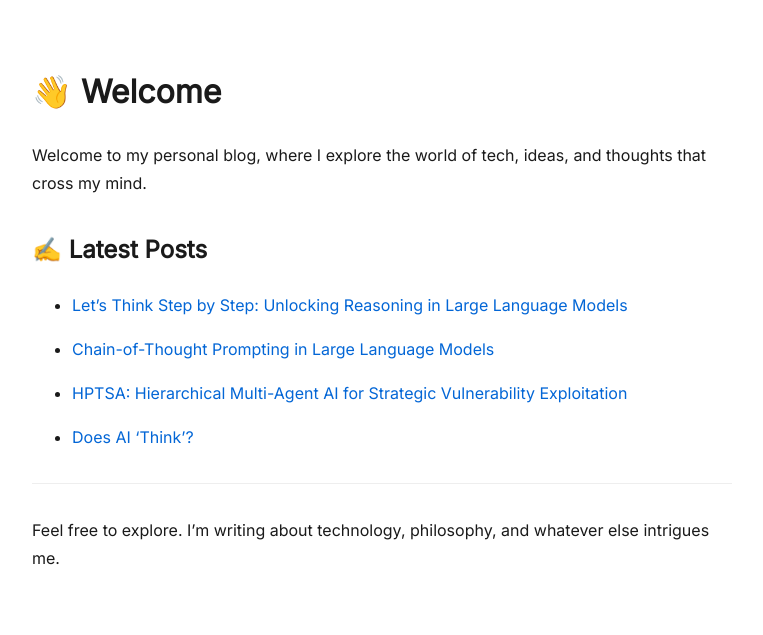
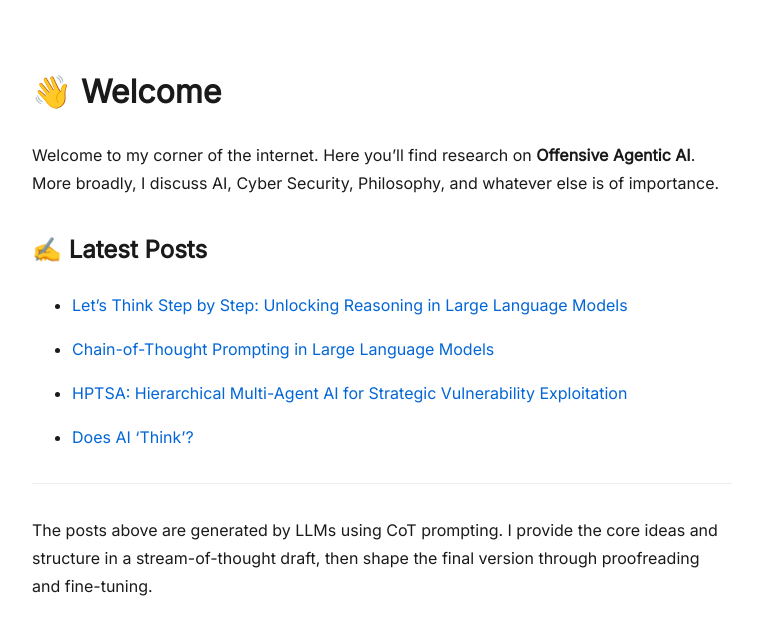
Before and after one commit to frost0x/frost0x.github.io, a Jekyll site: the page built from index.md, in a window 1280 px wide. Shown: the top 635 px of the page, without its empty margins (258-1021 px from the left). Built offline with Jekyll 4.4.1, drawn with Linux system fonts in a browser that asks for light colours.

Commit message:
Update index.md

```diff
--- a/index.md
+++ b/index.md
@@ -5,7 +5,8 @@ title: Home
 
 # 👋 Welcome
 
-Welcome to my personal blog, where I explore the world of tech, ideas, and thoughts that cross my mind.
+Welcome to my corner of the internet. Here you'll find research on **Offensive Agentic AI**.
+More broadly, I discuss AI, Cyber Security, Philosophy, and whatever else is of importance.
 
 ## ✍️ Latest Posts
 
@@ -14,4 +15,4 @@ Welcome to my personal blog, where I explore the world of tech, ideas, and thoug
 {% endfor %}
 
 ---
-Feel free to explore. I’m writing about technology, philosophy, and whatever else intrigues me.
+The posts above are generated by LLMs using CoT prompting. I provide the core ideas and structure in a stream-of-thought draft, then shape the final version through proofreading and fine-tuning.
```
